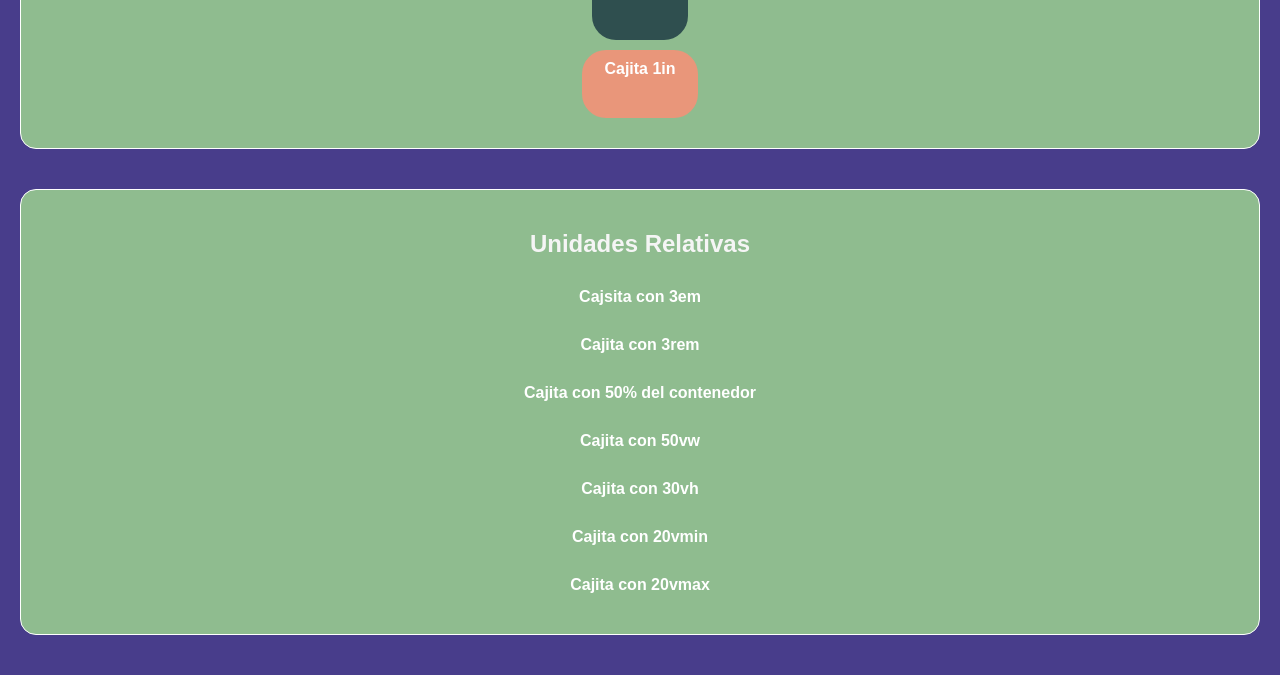
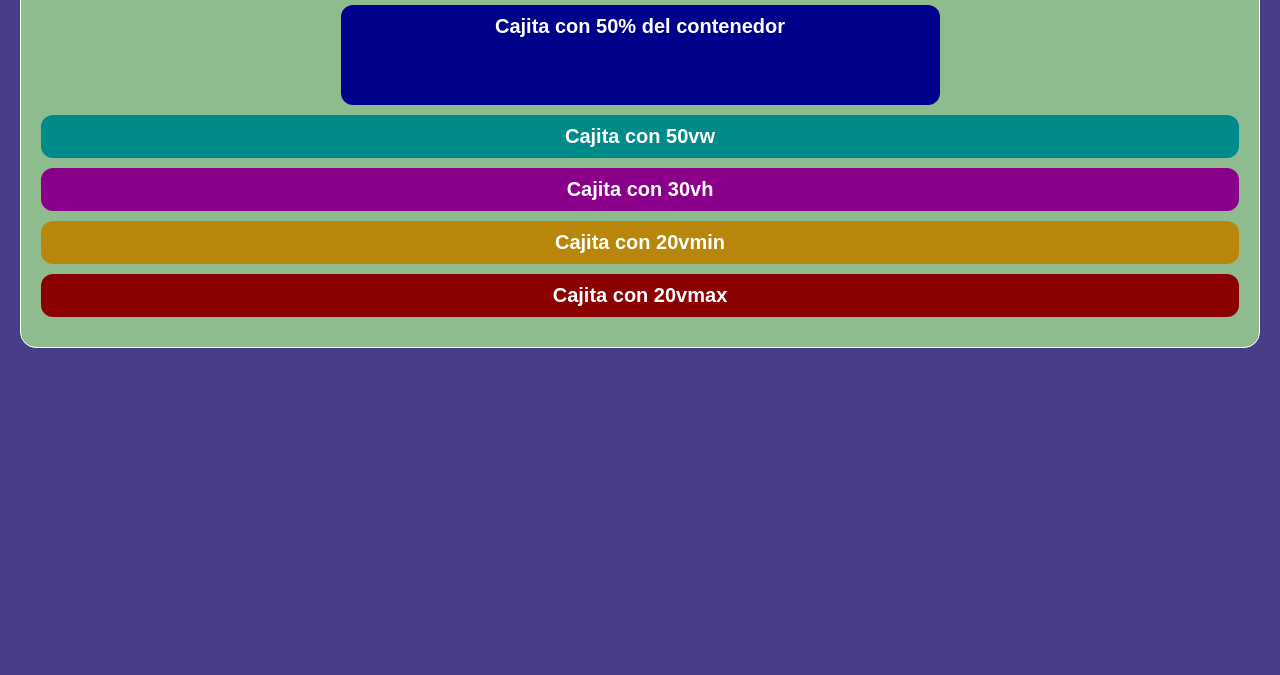
Before and after one commit to yatziel/CSS, a plain HTML site: page 17-Unidades-Medida/index.html in a window 1280 px wide. Shown: the part 434-1109 px from the top of the page. After the commit the page ends 822 px from the top, so only its background shows below. Drawn offline with Linux system fonts and the light colour scheme.

Commit message:
Unidades Relativas Primera Parte

```diff
--- a/17-Unidades-Medida/index.html
+++ b/17-Unidades-Medida/index.html
@@ -9,16 +9,16 @@
   <body>
     <h1>📏 Unidades de Medida</h1>
 
-    <section>
+    <!--     <section>
       <h2>Unidades Absolutas</h2>
       <div class="absolute-box px">Cajita de 100px</div>
       <div class="absolute-box cm">Cajita de 2cm</div>
       <div class="absolute-box in">Cajita 1in</div>
-    </section>
+    </section> -->
 
     <section>
       <h2>Unidades Relativas</h2>
-      <div class="relative-box em">Cajsita con 3em</div>
+      <div class="relative-box em">Cajita con 3em</div>
       <div class="relative-box rem">Cajita con 3rem</div>
       <div class="relative-box percent">Cajita con 50% del contenedor</div>
       <div class="relative-box vw">Cajita con 50vw</div>
--- a/17-Unidades-Medida/style.css
+++ b/17-Unidades-Medida/style.css
@@ -46,6 +46,14 @@
 
 */
 
+* {
+  box-sizing: border-box;
+}
+
+html {
+  font-size: 24px;
+}
+
 body {
   font-family: sans-serif;
   margin: 20px;
@@ -61,6 +69,7 @@ h2 {
 }
 
 section {
+  font-size: 20px;
   margin: 40px 0;
   padding: 20px;
   border: 1px solid white;
@@ -99,3 +108,43 @@ div {
   height: 0.5in;
   background-color: darksalmon;
 }
+
+/* Unidades Relativas */
+
+.relative-box {
+  border-radius: 12px;
+}
+
+.em {
+  font-size: 3em; /* Equivale al font-size del padre = 60px */
+  background-color: darksalmon;
+}
+
+.rem {
+  font-size: 3rem; /* Equivale al font-size del root (html) = 32px */
+  background-color: darkslateblue;
+}
+
+.percent {
+  width: 50%;
+  height: 100px;
+  background-color: darkblue;
+}
+
+.vw {
+  background-color: darkcyan;
+}
+
+.vh {
+  background-color: darkmagenta;
+}
+
+.vmin {
+  background-color: darkgoldenrod;
+}
+
+.vmax {
+  background-color: darkred;
+}
+
+/* Unidades Relativas Parte Inbhju8 */
```
